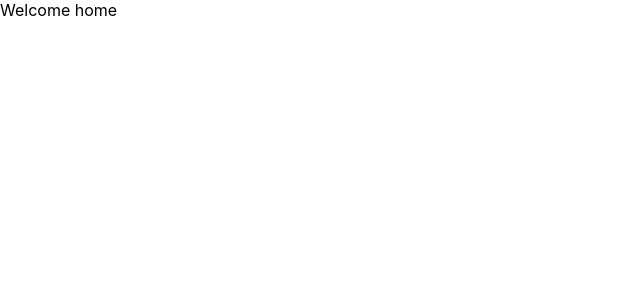
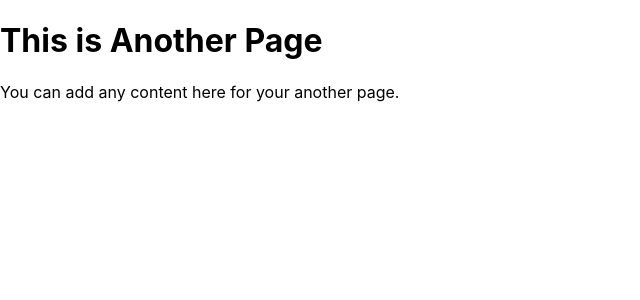
Before and after one commit to ishimwepati/Ishimwe-Joseph, a React (Create React App) app: page / in a window 1280 px wide. Shown: the top 300 px of the page, without its empty margins (0-640 px from the left). Built offline with nearby package versions, Linux system fonts and the light colour scheme; a web font is replaced by a local one.

Commit message:
Home page connected

```diff
--- a/src/App.js
+++ b/src/App.js
@@ -1,6 +1,6 @@
 import React, { useState, useEffect } from 'react';
 import Preloader from './components/Preloader';
-import home from './components/home';
+import AnotherPage from './components/home';
 
 const App = () => {
   const [loading, setLoading] = useState(true);
@@ -9,7 +9,7 @@ const App = () => {
     // Simulate some async operation (e.g., fetching data)
     setTimeout(() => {
       setLoading(false); // Set loading to false after some time
-    },2000); // Simulating a 2-second delay
+    }, 4000); // Simulating a 2-second delay
   }, []);
 
   return (
@@ -19,8 +19,8 @@ const App = () => {
       ) : (
         // Render your app content here once loading is complete
         <div className="app-content">
-          Welcome home
           {/* Your app content goes here */}
+          <AnotherPage />
         </div>
       )}
     </div>
--- a/src/components/home.js
+++ b/src/components/home.js
@@ -1,12 +1,12 @@
 import React from 'react';
 
-const home = () => {
+const AnotherPage = () => {
   return (
-    <div className="home">
+    <div className="another-page">
       <h1>This is Another Page</h1>
       <p>You can add any content here for your another page.</p>
     </div>
   );
 };
 
-export default home;
+export default AnotherPage;
```
